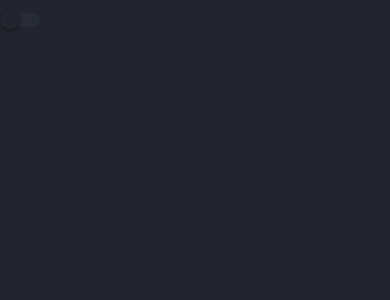
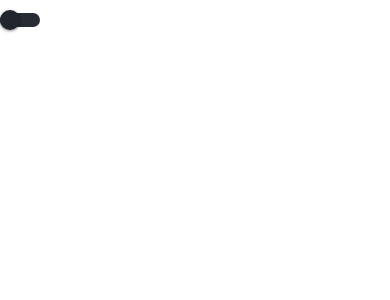
Before and after one commit to IMRANDIL/calculator_app-using-react-native, a React Native app: screen / in a window 390 px wide. Shown: the top 300 px of the page. Built offline with nearby package versions, Linux system fonts and the light colour scheme.

Commit message:
some more change added

```diff
--- a/App.jsx
+++ b/App.jsx
@@ -19,7 +19,7 @@ const App = () => {
         width: '100%',
         height: '100%',
         paddingVertical: 10,
-        backgroundColor: darkTheme ? colors.light : colors.dark,
+        backgroundColor: darkTheme ? colors.dark : colors.light,
       }}>
       <Switch
         value={darkTheme}
```
